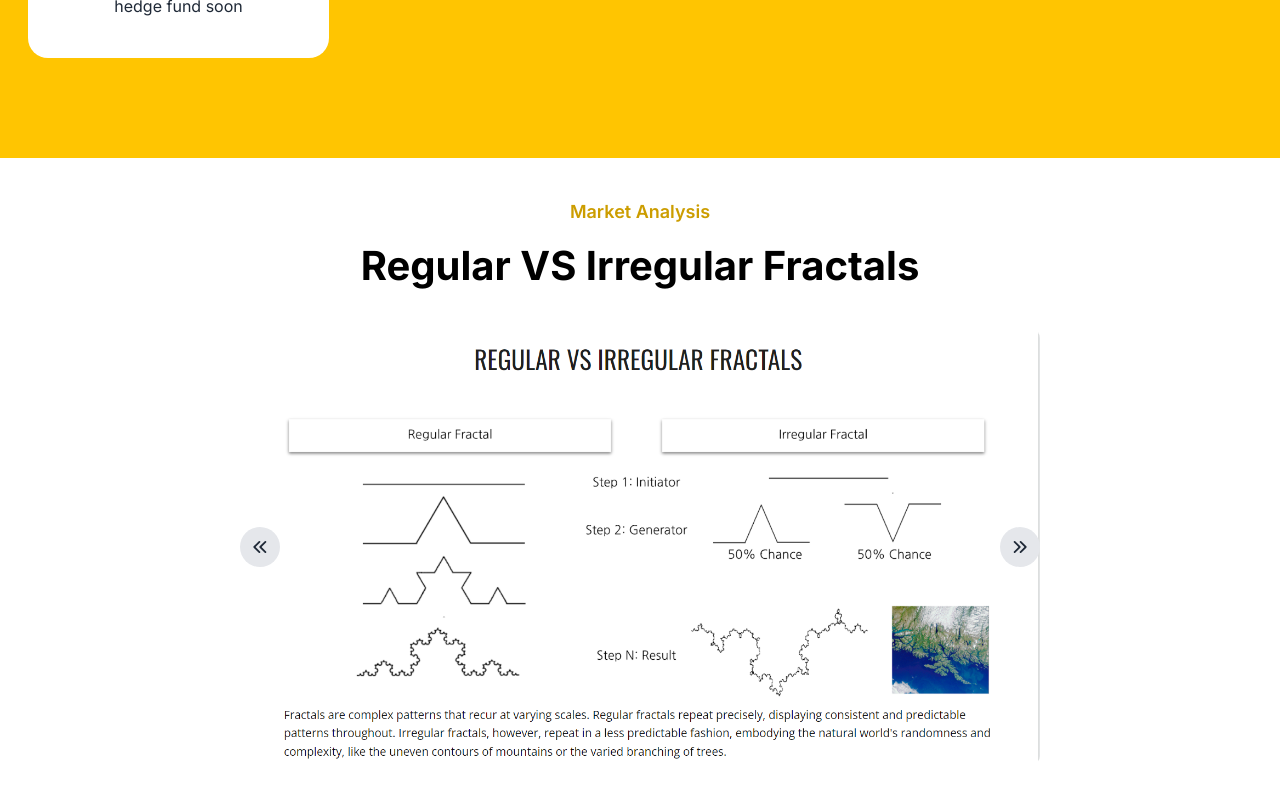
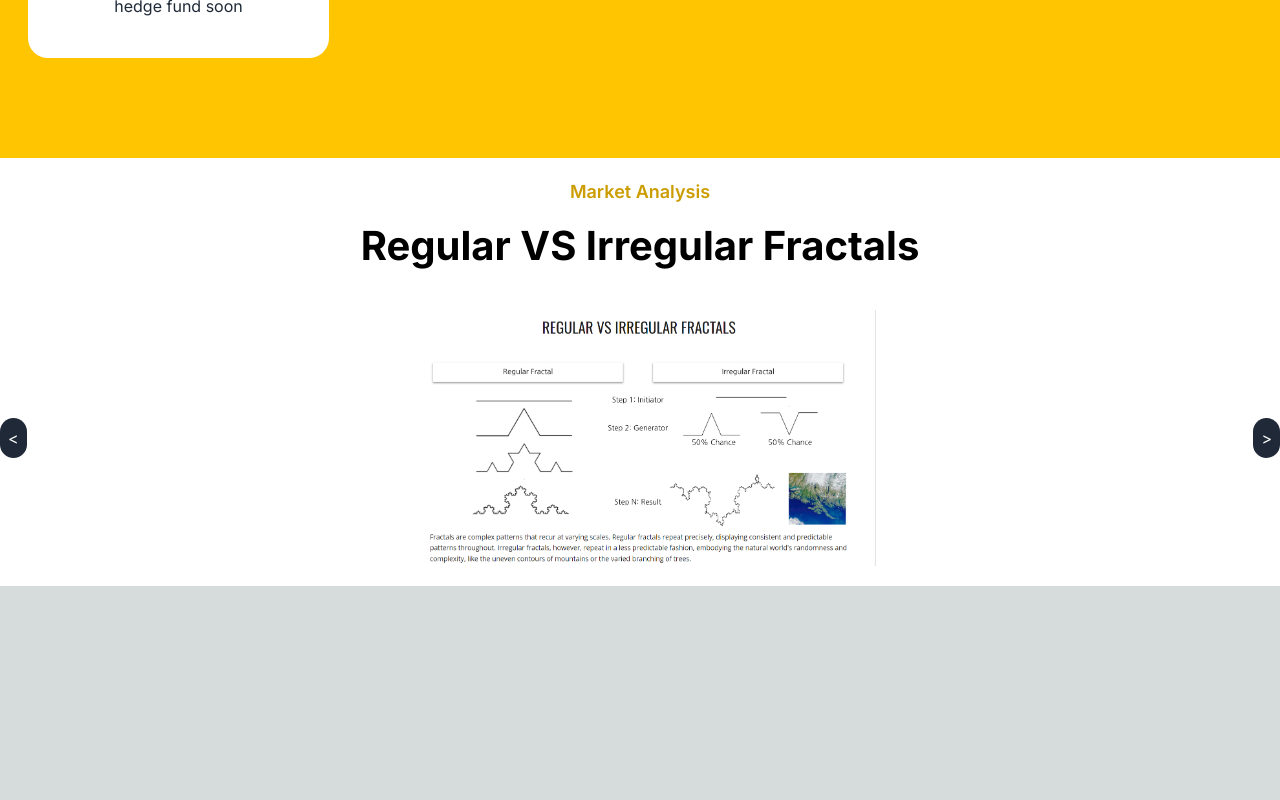
Before and after one commit to Gabriel4420/massari_landing_page, a Next.js app: page / in a window 1280 px wide. Shown: the part 2564-3364 px from the top of the page. After the commit the page ends 3150 px from the top, so only its background shows below. Built offline with nearby package versions, Linux system fonts and the light colour scheme.

Commit message:
feat: :sparkles: finishing the about us section part 2

```diff
--- a/src/components/carousel.tsx
+++ b/src/components/carousel.tsx
@@ -12,40 +12,60 @@ interface CarouselProps {
 
 const Carousel: React.FC<CarouselProps> = ({ images }) => {
   const [currentIndex, setCurrentIndex] = useState(0);
+  const [isModalOpen, setModalOpen] = useState(false);
+
+  const openModal = () => setModalOpen(true);
+  const closeModal = () => setModalOpen(false);
 
   const handlePrev = () => {
     setCurrentIndex((prevIndex) =>
-      prevIndex === 0 ? images.length - 1 : prevIndex - 1,
+      prevIndex === 0 ? images.length - 1 : prevIndex - 1
     );
   };
 
   const handleNext = () => {
     setCurrentIndex((prevIndex) =>
-      prevIndex === images.length - 1 ? 0 : prevIndex + 1,
+      prevIndex === images.length - 1 ? 0 : prevIndex + 1
     );
   };
 
   return (
-    <div className="relative flex items-center justify-center">
+    <div className="relative w-full h-64 overflow-hidden">
+      <img
+        src={images[currentIndex]}
+        alt="Carrossel"
+        className="w-full h-full object-contain cursor-pointer"
+        onClick={openModal}
+      />
       <button
         onClick={handlePrev}
-        className="absolute left-0 p-2 bg-gray-200 rounded-full"
+        className="absolute top-1/2 left-0 transform -translate-y-1/2 bg-gray-800 text-white p-2 rounded-full"
       >
-        <ChevronDoubleLeftIcon className="w-6 h-6 text-gray-800" />
+        &lt;
       </button>
-      <Image
-        src={images[currentIndex]}
-        alt={`Slide ${currentIndex + 1}`}
-        width={800}
-        height={600}
-        className="rounded-lg"
-      />
       <button
         onClick={handleNext}
-        className="absolute right-0 p-2 bg-gray-200 rounded-full"
+        className="absolute top-1/2 right-0 transform -translate-y-1/2 bg-gray-800 text-white p-2 rounded-full"
       >
-        <ChevronDoubleRightIcon className="w-6 h-6 text-gray-800" />
+        &gt;
       </button>
+
+      {isModalOpen && (
+        <div className="fixed inset-0 bg-black bg-opacity-75 flex items-center justify-center z-50">
+          <img
+            src={images[currentIndex]}
+            alt="Zoomed"
+            className="max-w-full max-h-full h-[500px] w-full object-contain"
+            onClick={closeModal}
+          />
+          <button
+            onClick={closeModal}
+            className="absolute top-4 right-4 text-white text-2xl"
+          >
+            &times;
+          </button>
+        </div>
+      )}
     </div>
   );
 };
--- a/src/components/hero.tsx
+++ b/src/components/hero.tsx
@@ -19,7 +19,7 @@ const Hero: React.FC = () => {
               </span>
             </h1>
 
-            <h1 className="text-3xl -mt-16 md:hidden lg:hidden drop-shadow-lg text-center font-normal tracking-tight text-gray-900 md:text-6xl">
+            <h1 className="text-3xl -mt-24 md:hidden lg:hidden drop-shadow-lg text-center font-normal tracking-tight text-gray-900 md:text-6xl">
               <span className="xl:inline capitalize">
                 A Hedge fund that uses a proprietary algorithm for
               </span>
@@ -48,7 +48,7 @@ const Hero: React.FC = () => {
               </div>
             </div>
           </div>
-          <div className="-mt-36 md:mt-0 lg:mt-0">
+          <div className="-mt-36 hidden lg:block md:hidden md:mt-0 lg:mt-0">
             <img
               src="/background-3.png"
               className="w-full h-full object-cover"
--- a/src/components/regularFractalSlider.tsx
+++ b/src/components/regularFractalSlider.tsx
@@ -9,11 +9,11 @@ export const RegularFractalSlider = () => {
   ];
 
   return (
-    <div className="flex lg:px-14 bg-white pb-20 py-10 flex-col items-center justify-center max-w-7xl mx-auto">
+    <div className="flex bg-white h-1/2 py-5  flex-col items-center justify-center mx-auto">
       <span className="block mb-4 text-lg font-semibold text-[#cc9d00]">
         Market Analysis
       </span>
-      <h2 className="mb-10 text-3xl font-bold text-[#000] sm:text-[40px]/[48px]">
+      <h2 className="mb-10 text-3xl text-center font-bold text-[#000] sm:text-[40px]/[48px]">
         Regular VS Irregular Fractals
       </h2>
       <Carousel images={images} />
```
